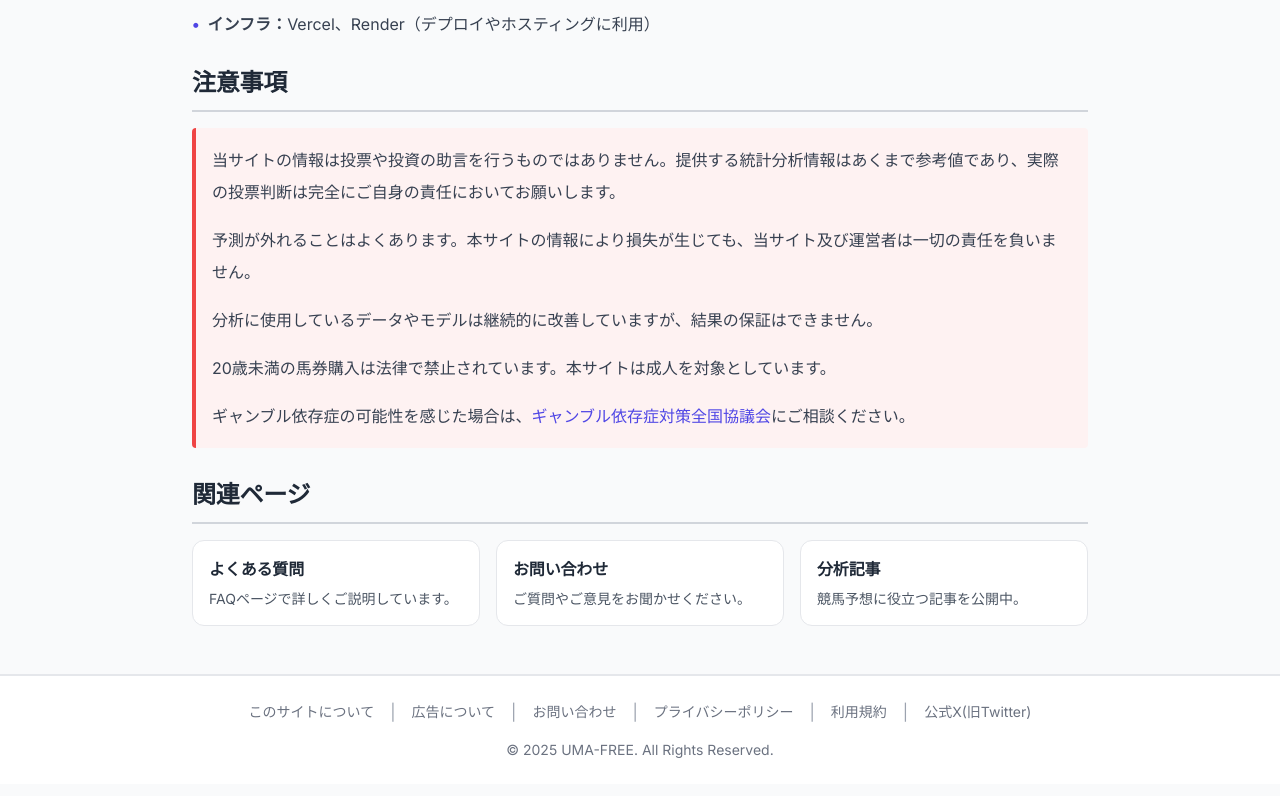
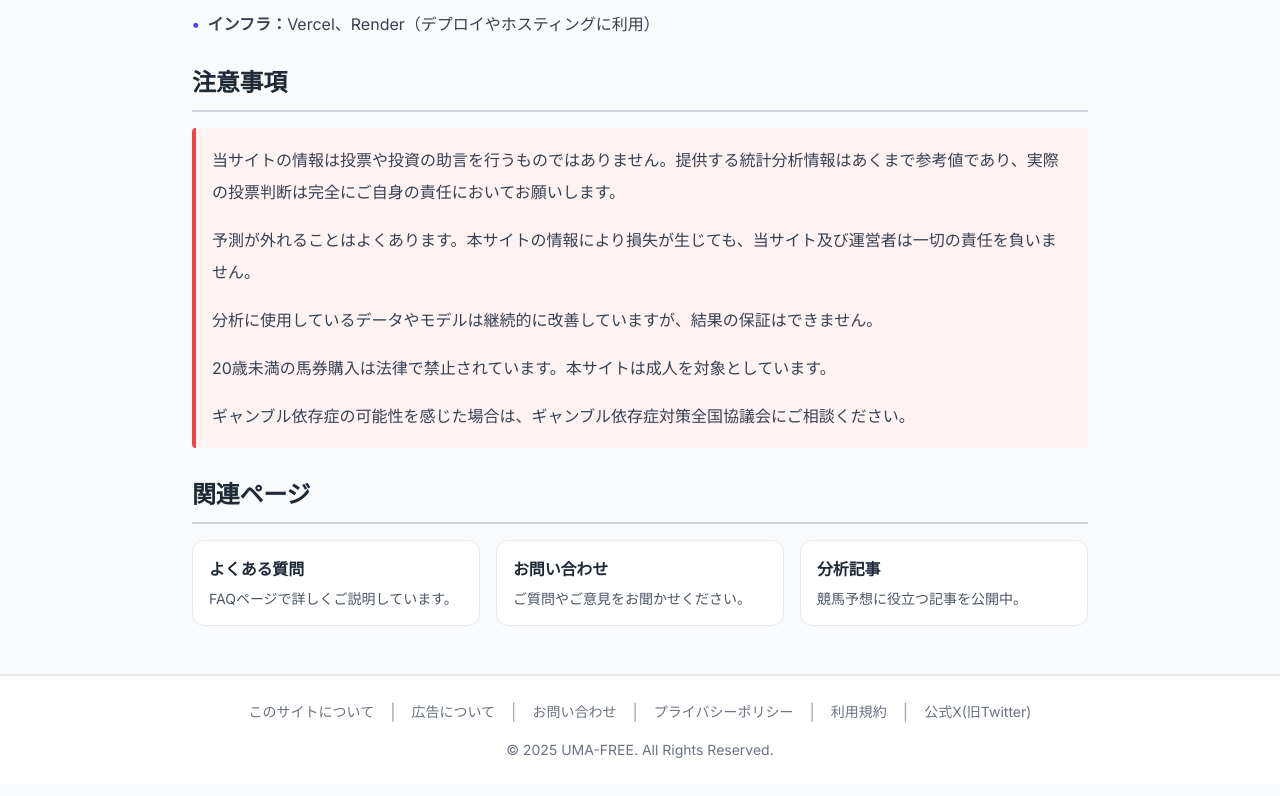
Before and after one commit to umazkym/keiba_site_v1, a Next.js app in the folder frontend/: page /about in a window 1280 px wide. Shown: the part 1942-2738 px from the top of the page. Built offline with nearby package versions, Linux system fonts and the light colour scheme; no server answers.

Commit message:
no message

```diff
--- a/frontend/app/about/page.tsx
+++ b/frontend/app/about/page.tsx
@@ -83,7 +83,7 @@ const aboutContent = {
             '予測が外れることはよくあります。本サイトの情報により損失が生じても、当サイト及び運営者は一切の責任を負いません。',
             '分析に使用しているデータやモデルは継続的に改善していますが、結果の保証はできません。',
             '20歳未満の馬券購入は法律で禁止されています。本サイトは成人を対象としています。',
-            'ギャンブル依存症の可能性を感じた場合は、<a href="https://www.ncagc.jp/" target="_blank" className="text-primary hover:underline">ギャンブル依存症対策全国協議会</a>にご相談ください。'
+            'ギャンブル依存症の可能性を感じた場合は、ギャンブル依存症対策全国協議会にご相談ください。'
         ]
     }
 };
```
